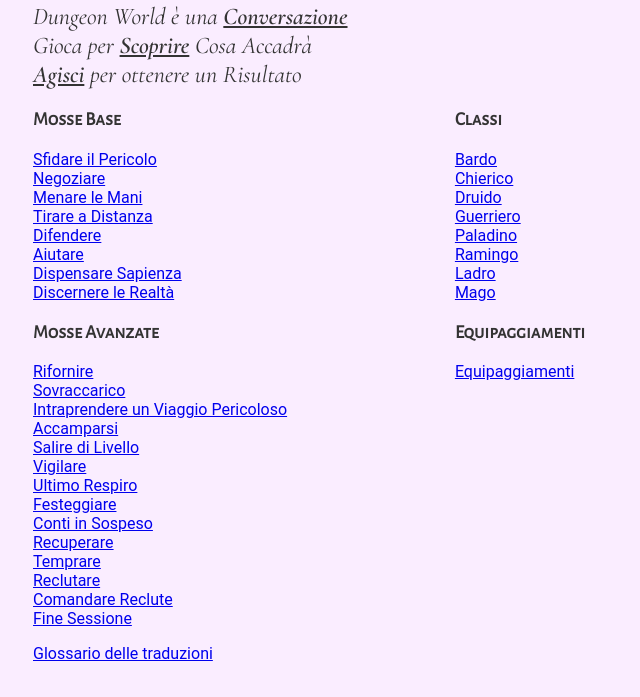
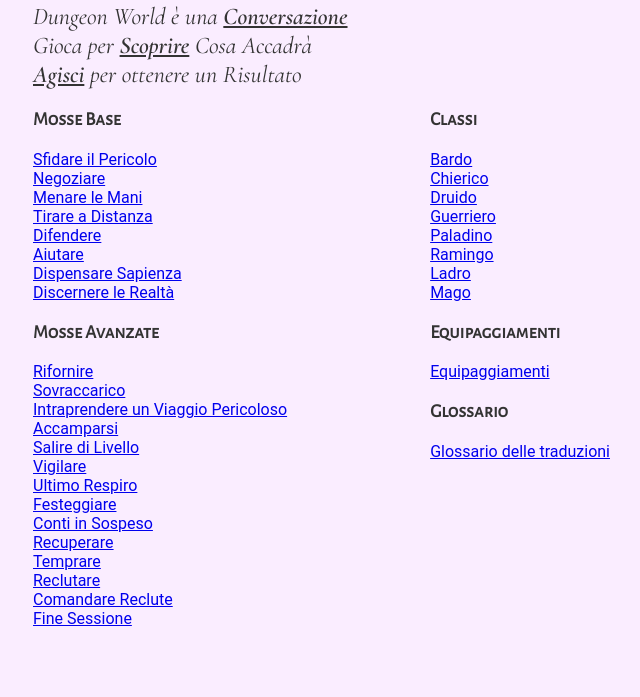
Before and after one commit to nonsonogiucas/nonsonogiucas.github.io, a plain HTML site: page index.html in a window 1280 px wide. Shown: the part 65-762 px from the top of the page, without its empty margins (247-887 px from the left). Drawn offline with nearby package versions, Linux system fonts and the light colour scheme.

Commit message:
minor fixes

```diff
--- a/index.html
+++ b/index.html
@@ -72,11 +72,13 @@
 
                 <h3>Equipaggiamenti</h3>
                 <a href="equipment.html">Equipaggiamenti</a> <br/>
+
+                <h3>Glossario</h3>
+                <a href="glossary.html">Glossario delle traduzioni</a> <br/>
             </div>
         </div>
         <div class="row">
             <p>
-                <a href="glossary.html">Glossario delle traduzioni</a> <br/>
             </p>
         </div>
 
```
